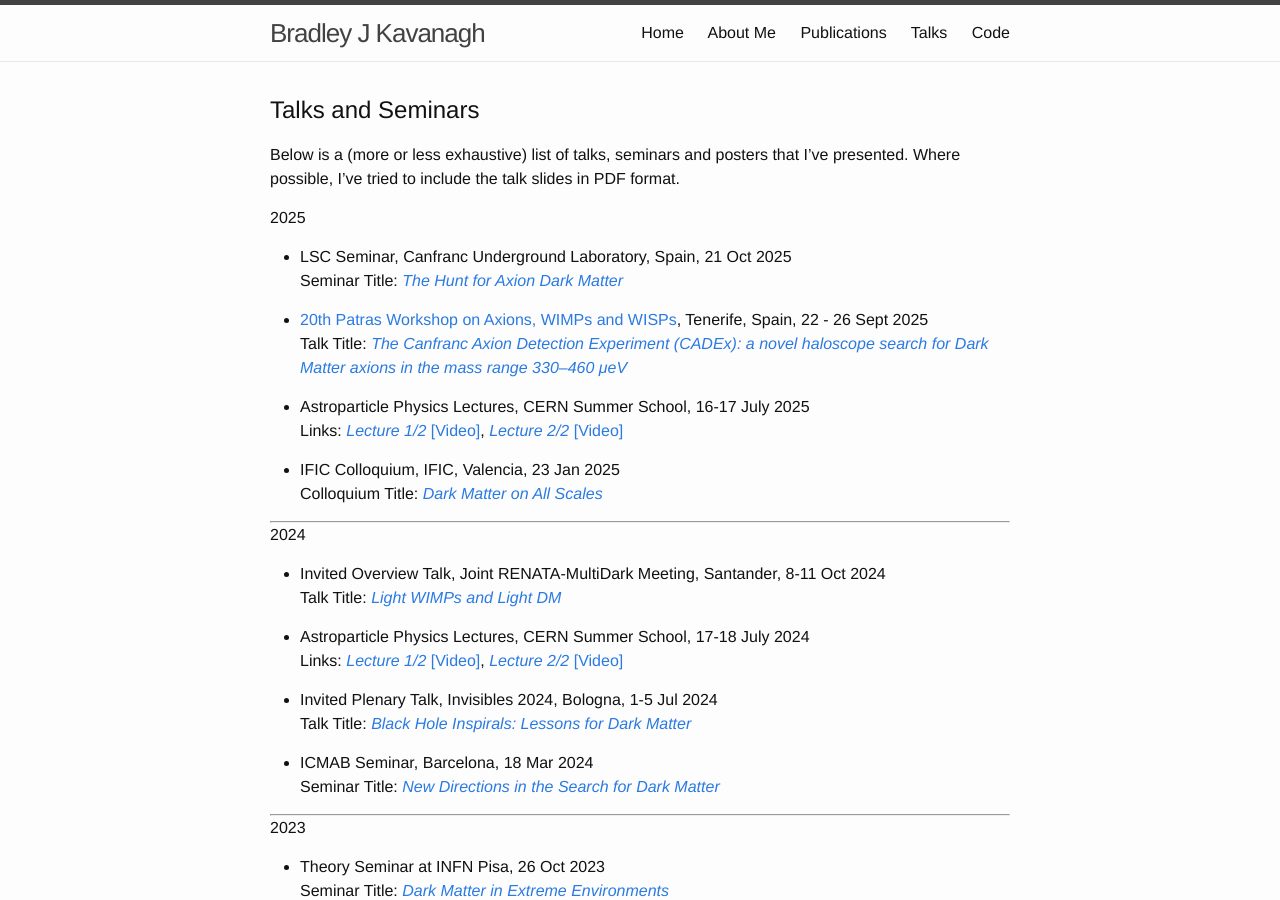
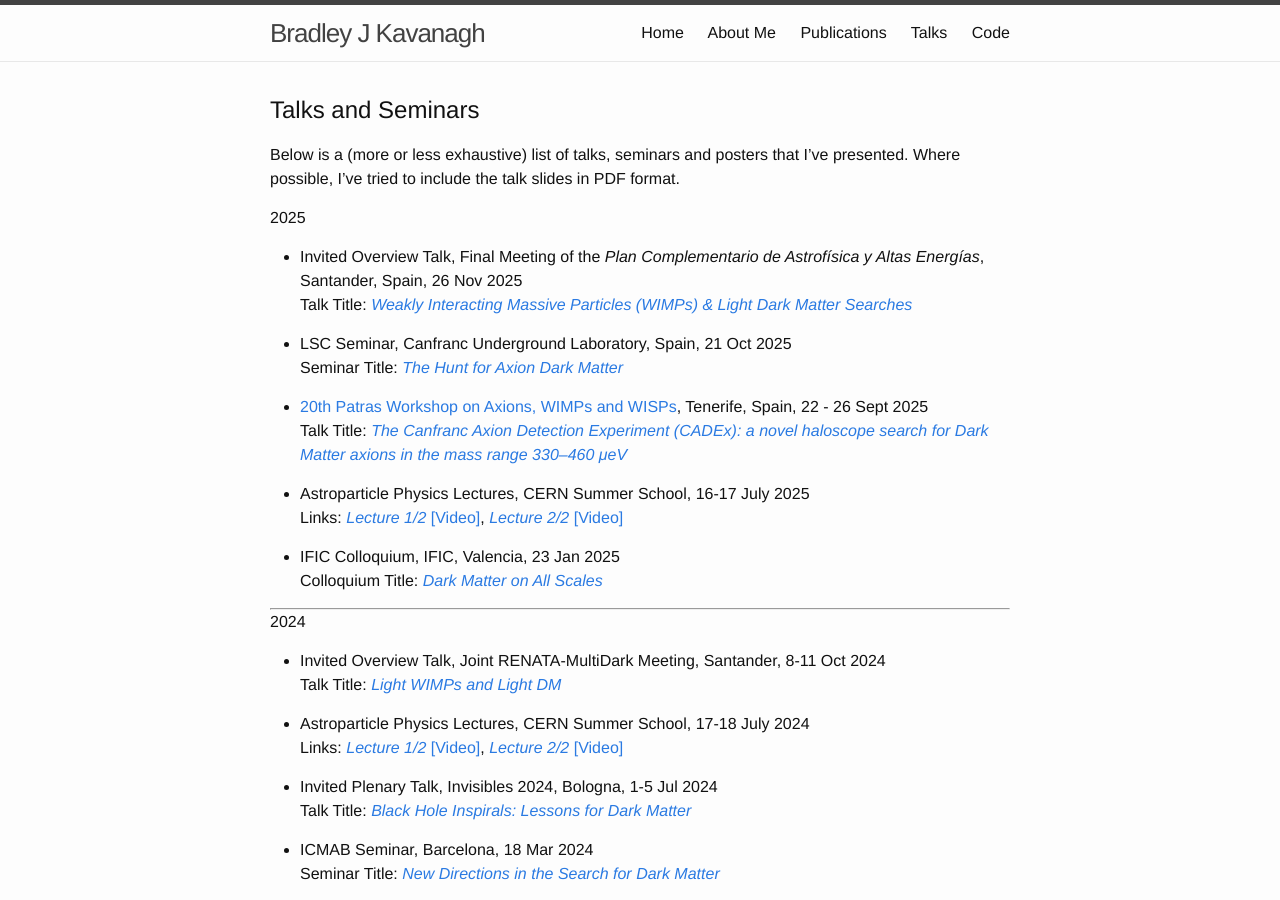
Before and after one commit to bradkav/bradkav.github.io, a Jekyll site: the page built from talks.md, in a window 1280 px wide and 900 px high. Built offline with Jekyll 4.4.1, drawn with Linux system fonts in a browser that asks for light colours.

Commit message:
Added PPCC talk

```diff
--- a/talks.md
+++ b/talks.md
@@ -10,6 +10,9 @@ weight: 4
 Below is a (more or less exhaustive) list of talks, seminars and posters that I've presented. Where possible, I've tried to include the talk slides in PDF format.
 
 #### 2025
+
+- Invited Overview Talk, Final Meeting of the *Plan Complementario de Astrofísica y Altas Energías*, Santander, Spain, 26 Nov 2025
+Talk Title: [*Weakly Interacting Massive Particles (WIMPs) & Light Dark Matter Searches*](/assets/slides/WIMPs_PPCC_KAVANAGH.pdf)
 
 - LSC Seminar, Canfranc Underground Laboratory, Spain, 21 Oct 2025
 Seminar Title: [*The Hunt for Axion Dark Matter*](/assets/slides/KAVANAGH_Canfranc_Oct2025_small.pdf)
```
Also changed, not shown: publications.md (line endings or trailing spaces), 1 other file.
